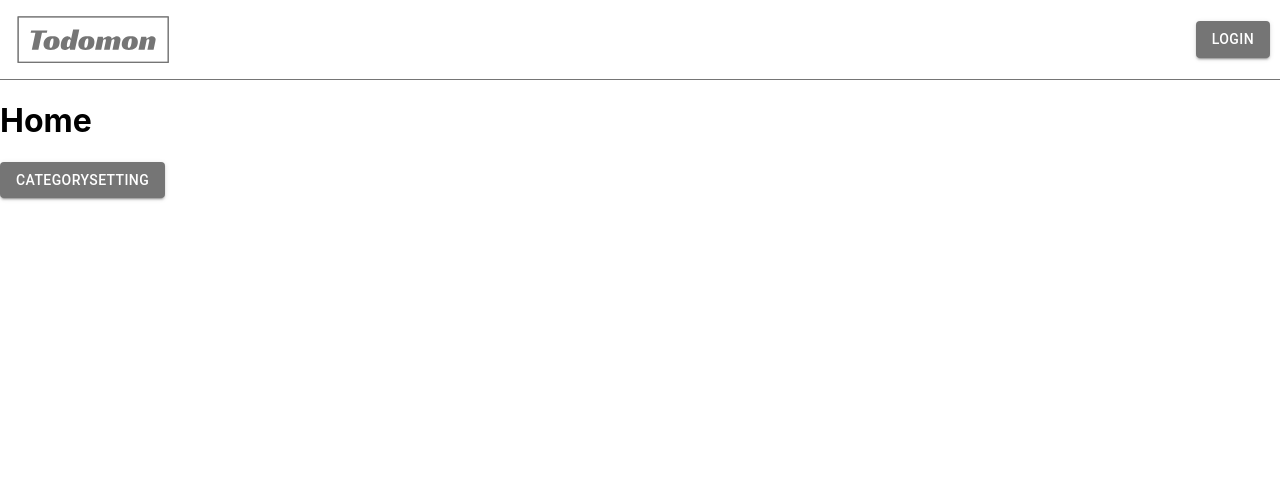
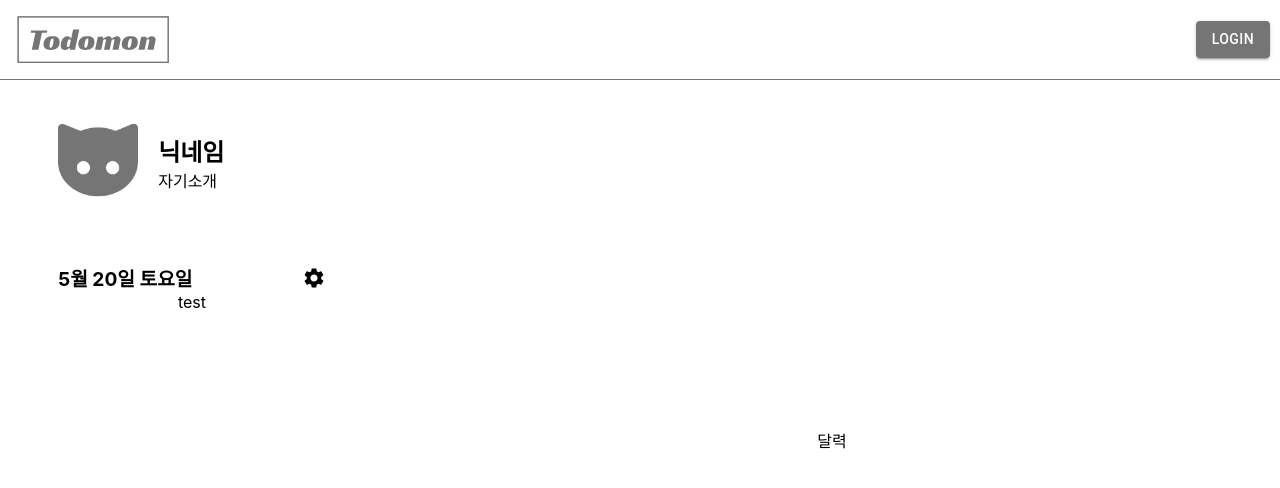
Before and after one commit to Team-IFs/Todomon, a React (Create React App) app in the folder client/: page / in a window 1280 px wide. Shown: the top 488 px of the page. Built offline with nearby package versions, Linux system fonts and the light colour scheme.

Commit message:
💄 Style: add home basic style frame

```diff
--- /dev/null
+++ b/client/src/components/Home/Calendar/Calendar.tsx
@@ -0,0 +1,8 @@
+const Calendar = () => {
+  return (
+    <div>
+      달력
+    </div>
+  )
+}
+export default Calendar
--- /dev/null
+++ b/client/src/components/Home/Todo/Todo.tsx
@@ -0,0 +1,52 @@
+import styled from '@emotion/styled';
+import SettingsIcon from '@mui/icons-material/Settings';
+
+const Card = styled.div({
+  display: 'flex',
+  flexDirection: 'column',
+  justifyContent: 'center',
+  alignItems: 'center',
+  width: '90%',
+  height: '100%',
+  backgroundColor: 'white',
+  margin: '10px',
+  borderRadius: '10px',
+  padding: '20px'
+})
+
+const Info = styled.div({
+  display: 'flex',
+  flexDirection: 'row',
+  justifyContent: 'space-between',
+  alignItems: 'center',
+  width: '100%',
+  padding: '0px 10px',
+  '& .date': {
+    fontSize: '1.2rem',
+    fontWeight: 'bold',
+      }
+})
+
+const Categories = styled.div({
+  display: 'flex',
+  flexDirection: 'column',
+  alignItems: 'center',
+  width: '100%',
+  height: '100%',
+  padding: '0px 10px'
+})
+
+const Todo = () => {
+  return (
+    <Card>
+      <Info>
+        <div className='date'>5월 20일 토요일</div>
+        <SettingsIcon/>
+      </Info>
+      <Categories>
+        test
+      </Categories>
+    </Card>
+  )
+}
+export default Todo
--- /dev/null
+++ b/client/src/components/Home/Usercard.tsx
@@ -0,0 +1,43 @@
+import styled from '@emotion/styled';
+import cat from '../../assets/cat.png'
+
+  const Cat = () => {
+    return <img alt="cat" src={cat} width='80px'/>
+  }
+
+const Card = styled.div({
+  display: 'flex',
+  flexDirection: 'row',
+  justifyContent: 'left',
+  alignItems: 'center',
+  backgroundColor: 'white',
+  width: '90%',
+  margin: '10px',
+  borderRadius: '10px',
+  padding: '10px'
+})
+const UserCat = styled.div({
+  margin: '10px 20px',
+})
+
+const InfoCard = styled.div({
+  maxWidth: '220px',
+  '& .name': {
+    fontSize: '1.5rem',
+    fontWeight: 'bold',
+  }
+})
+const UserCard = () => {
+  return (
+    <Card>
+      <UserCat>
+        <Cat />
+      </UserCat>
+      <InfoCard>
+        <div className='name'>닉네임</div>
+        <div>자기소개</div>
+      </InfoCard>
+    </Card>
+  )
+}
+export default UserCard
--- a/client/src/pages/Home.tsx
+++ b/client/src/pages/Home.tsx
@@ -1,16 +1,45 @@
-import React from 'react'
-import { useRouter } from '../hooks/useRouter'
-import Button from '@mui/material/Button';
+import styled from '@emotion/styled';
+import UserCard from '../components/Home/Usercard';
+import Todo from '../components/Home/Todo/Todo';
+import Calendar from '../components/Home/Calendar/Calendar';
 
 const Home = () => {
-  const { routeTo } = useRouter()
+  const HomePage = styled.div({
+    display: 'flex',
+    flexDirection: 'row',
+    height: 'calc(100vh - 80px)',
+    alignItems: 'center',
+    justifyContent: 'space-evenly',
+  })
+  const UserTodoContainer = styled.div({
+    display: 'flex',
+    flexDirection: 'column',
+    width: '30%',
+    padding: '10px',
+    height: '100%',
+    alignItems: 'center',
+    justifyContent: 'center',
+  })
+  const CalendarContainer = styled.div({
+    display: 'flex',
+    flexDirection: 'column',
+    width: '70%',
+    height: '100%',
+    alignItems: 'center',
+    justifyContent: 'center',
 
-  return (<div>
-    <h1>
-      Home
-    </h1>
-    <Button variant="contained" onClick={()=>routeTo('/categorysetting')}>CategorySetting</Button>
-  </div>)
+  })
+
+  return (
+    <HomePage>
+      <UserTodoContainer>
+        <UserCard />
+        <Todo/>
+      </UserTodoContainer>
+      <CalendarContainer>
+        <Calendar/>
+      </CalendarContainer>
+  </HomePage>)
 }
 
 export default Home
--- a/client/src/pages/Signup.tsx
+++ b/client/src/pages/Signup.tsx
@@ -1,15 +1,9 @@
-import React from 'react'
 import styled from '@emotion/styled'
 import TextField from '@mui/material/TextField';
 import Button from '@mui/material/Button';
-import { Divider } from '@mui/material';
-import { useRouter } from '../hooks/useRouter'
 import cat from '../assets/cat.png'
 
-const ariaLabel = { 'aria-label': 'description' };
-
 const Signup = () => {
-  const { routeTo } = useRouter()
   const SingupPage = styled.div({
     display: 'flex',
     flexDirection: 'row',
```
